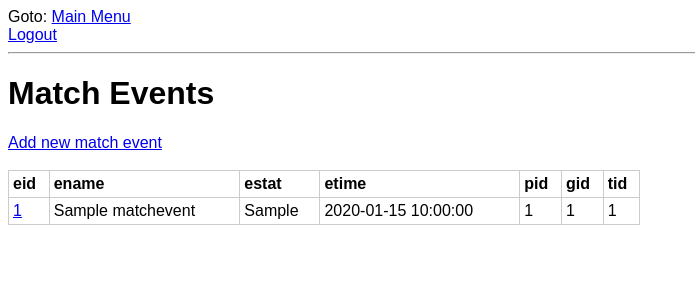
After one commit to RyVirk/PROJECT, a Flask app: page /matchEvents in a window 1280 px wide. The commit adds this page. Shown: the top 300 px of the page, without its empty margins (0-695 px from the left). Run offline with Flask 2, Linux system fonts and the light colour scheme; tables that the repository leaves empty or names only in its code hold one stand-in row (values such as "Sample post"); data that the repository does not hold is empty.

Commit message:
4/29 changes (including matchEvents code)

```diff
--- a/main.py
+++ b/main.py
@@ -6,6 +6,7 @@ from customer import customerList
 from team import teamList
 from game import gameList
 from player import playerList
+from matchEvent import matchEventList
 
 import pymysql
 import json
@@ -390,6 +391,116 @@ END PLAYER PAGES:
 =======================================
 '''
 
+
+'''
+=======================================
+START matchEvent PAGES:
+=======================================
+'''
+@app.route('/matchEvents')
+def matchEvents():
+    e = matchEventList()
+    e.getAll()
+
+    print(e.data)
+    #return ''
+    return render_template('matchEvent/matchEvents.html', title='matchEvent List', matchEvents=e.data)
+
+
+@app.route('/matchEvent')
+def matchEvent():
+    e = matchEventList()
+
+    allPlayers = playerList()
+    allPlayers.getAll()
+
+    allGames = gameList()
+    allGames.getAll()
+
+    allTeams = teamList()
+    allTeams.getAll()
+
+    if request.args.get(e.pk) is None:
+       return render_template('error.html', msg='No matchEvent id given')
+
+
+    e.getById(request.args.get(e.pk))
+    if len(e.data) <= 0:
+        return render_template('error.html', msg='matchEvent not found')
+
+
+    print(e.data)
+    #return ''
+    return render_template('matchEvent/matchEvent.html', title='matchEvent', matchEvent=e.data[0],
+    pl= allPlayers.data, gl= allGames.data, tl= allTeams.data)
+
+@app.route('/newMatchEvent',methods = ['GET','POST'])
+def newMatchEvent():
+    if request.form.get('ename') is None:
+        e = matchEventList()
+        e.set('ename','')
+        e.set('estat','')
+        e.set('etime','')
+        e.set('pid','')
+        e.set('gid','')
+        e.set('tid','')
+        e.set('id','')
+        e.add()
+
+        allPlayers = playerList()
+        allPlayers.getAll()
+
+        allGames = gameList()
+        allGames.getAll()
+
+        allTeams = teamList()
+        allTeams.getAll()
+
+        return render_template('matchEvent/newMatchEvent.html', title='New matchEvent', matchEvent=e.data[0],
+        pl= allPlayers.data, gl= allGames.data, tl= allTeams.data)
+    else:
+        e = matchEventList()
+        e.set('ename',request.form.get('ename'))
+        e.set('estat',request.form.get('estat'))
+        e.set('etime',request.form.get('etime'))
+        e.set('pid',request.form.get('pid')) #possible problem with naming
+        e.set('gid',request.form.get('gid'))
+        e.set('tid',request.form.get('tid'))
+        e.set('id',request.form.get('id'))
+        e.add()
+        if e.verifyNew():
+            e.insert()
+            print(e.data)
+            return render_template('matchEvent/savedMatchEvent.html', title='matchEvent Saved',
+            matchEvent=e.data[0])
+        else:
+            return render_template('matchEvent/newMatchEvent.html', title='matchEvent Not Saved',
+            matchEvent=e.data[0],msg=e.errorList)
+
+@app.route('/saveMatchEvent',methods = ['GET','POST'])
+def saveMatchEvent():
+        e = matchEventList()
+        e.set('eid',request.form.get('eid'))
+        e.set('ename',request.form.get('ename'))
+        e.set('estat',request.form.get('estat'))
+        e.set('etime',request.form.get('etime'))
+        e.set('pid',request.form.get('pid'))
+        e.set('gid',request.form.get('gid'))
+        e.set('tid',request.form.get('tid'))
+        e.set('id',request.form.get('id'))
+        e.add()
+        e.update()
+        print(e.data)
+        #return ''
+        return render_template('matchEvent/savedMatchEvent.html', title='matchEvent Saved', matchEvent=e.data[0])
+'''
+=======================================
+END matchEvent PAGES:
+=======================================
+'''
+
+
+
 @app.route('/main')
 def main():
     if checkSession() == False: #check to make sure the user is logged in
--- /dev/null
+++ b/matchEvent.py
@@ -0,0 +1,25 @@
+import pymysql
+from baseObject import baseObject
+class matchEventList(baseObject):
+    #this is the assignment
+    def __init__(self):
+        self.setupObject('matchEvents')
+
+    def verifyNew(self,n=0):
+        self.errorList = []
+
+
+        if len(self.data[n]['ename']) == 0:
+            self.errorList.append("matchEvent name cannot be blank.")
+        if len(self.data[n]['estat']) == 0:
+            self.errorList.append("Stat cannot be blank.")
+        if len(self.data[n]['etime']) == 0:
+            self.errorList.append("Date cannot be blank.")
+
+
+
+
+        if len(self.errorList) > 0:
+            return False
+        else:
+            return True
--- a/static/style.css
+++ b/static/style.css
@@ -1,3 +1,13 @@
 body{
 	font-family: Arial, Helvetica, sans-serif;
 }
+
+table {
+  border-collapse: collapse;
+  width: 50%;
+}
+th, td {
+  padding: 0.25rem;
+  text-align: left;
+  border: 1px solid #ccc;
+}
--- /dev/null
+++ b/templates/matchEvent/matchEvents.html
@@ -0,0 +1,33 @@
+{% extends "base.html" %}
+
+{% block content %}
+    <h1>Match Events</h1>
+		<a href="newMatchEvent">Add new match event</a>
+		<br><br>
+		<table>
+		<tr>
+			<th>eid</th>
+			<th>ename</th>
+			<th>estat</th>
+			<th>etime</th>
+			<th>pid</th>
+			<th>gid</th>
+			<th>tid</th>
+		</tr>
+    {% for matchEvent in matchEvents %}
+
+		<tr>
+			<td><a href="matchEvent?id={{ matchEvent.eid }}">{{ matchEvent.eid }}</a></td>
+			<td>{{ matchEvent.ename }}</td>
+			<td>{{ matchEvent.estat }}</td>
+			<td>{{ matchEvent.etime }}</td>
+			<td>{{ matchEvent.pid }}</td>
+			<td>{{ matchEvent.gid }}</td>
+			<td>{{ matchEvent.tid }}</td>
+
+		</tr>
+
+
+    {% endfor %}
+	</table>
+{% endblock %}
```
Also changed, not shown: game.py (+13 -0 lines), templates/main.html (+5 -4 lines), templates/matchEvent/matchEvent.html (added, +50 -0 lines), templates/matchEvent/newMatchEvent.html (added, +55 -0 lines), templates/matchEvent/savedMatchEvent.html (added, +9 -0 lines), 3 other files.
